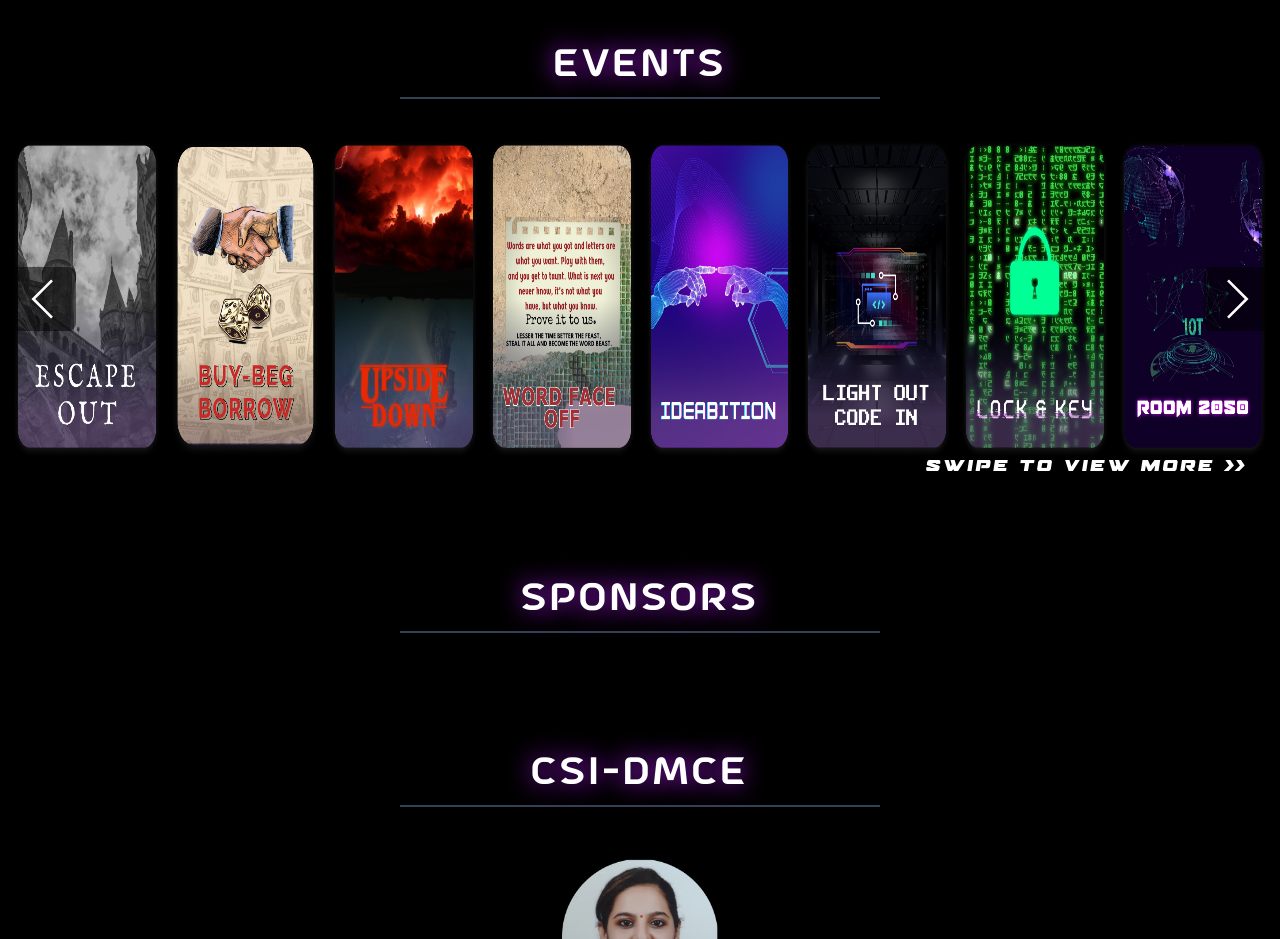
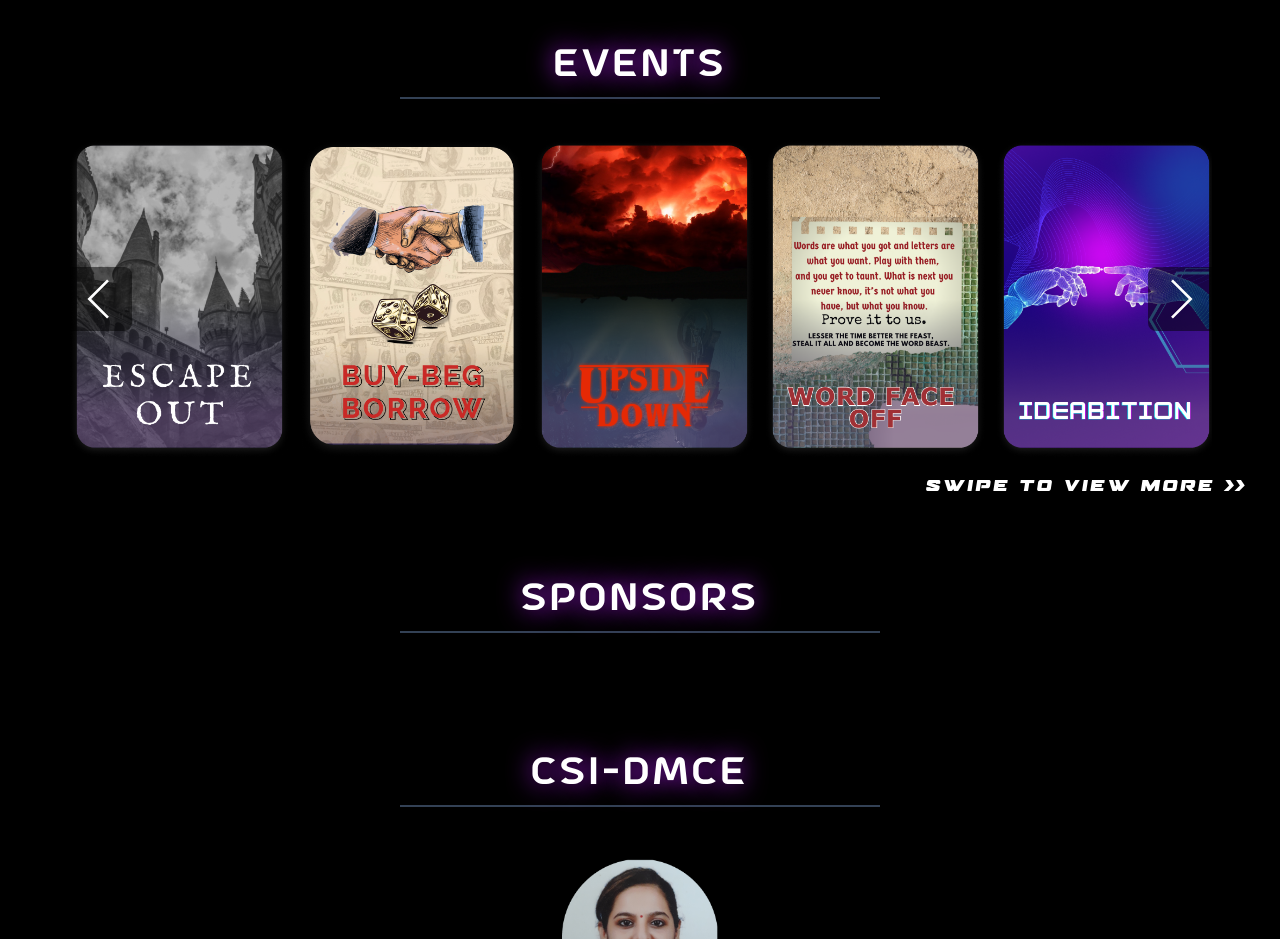
Before and after one commit to FaizanPotrick/CSI-Technitude-2022, a React (Create React App) app: page / in a window 1280 px wide. Shown: the part 1820-2759 px from the top of the page. Built offline with nearby package versions, Linux system fonts and the light colour scheme.

Commit message:
Update Events

```diff
--- a/src/components/Events.js
+++ b/src/components/Events.js
@@ -16,7 +16,7 @@
       className="relative flex flex-col items-center justify-center mt-20 py-5 px-3"
     >
       <h2 className="title">Events</h2>
-      <div className="relative">
+      <div className="relative mx-3 sm:mx-14">
         <div className="absolute left-0 z-10 flex justify-center items-center h-full">
           <svg
             className="h-10 md:h-16 cursor-pointer hover:scale-125 bg-black/50 rounded-r-lg"
@@ -41,7 +41,7 @@
         </div>
         <div
           id="carousel"
-          className="relative flex flex-shrink-0 gap-2 justify-start items-center scroll-smooth overflow-x-scroll no-scrollbar"
+          className="relative flex flex-shrink-0 gap-2 justify-start items-center scroll-smooth overflow-y-hidden overflow-x-scroll no-scrollbar"
         >
           {[
             "escape_out",
@@ -54,22 +54,18 @@
             "room2050",
           ].map((event, index) => {
             return (
-              <button
-                className="hover:scale-105"
+              <img
+                className="h-56 sm:h-64 md:h-80 cursor-pointer hover:scale-105"
                 onClick={() => setEvent(true)}
-              >
-                <img
-                  className="h-56 sm:h-64 md:h-80"
-                  src={require(`../assets/events/${event}.png`)}
-                  alt=""
-                  key={index}
-                />
-              </button>
+                key={index}
+                src={require(`../assets/events/${event}.png`)}
+                alt="Event Images"
+              />
             );
           })}
         </div>
       </div>
-      <div className="bomber-escort left-swipe text-[0.75rem] sm:text-lg md:text-xl absolute bottom-0 right-10">
+      <div className="bomber-escort left-swipe text-[0.75rem] sm:text-lg md:text-xl absolute -bottom-5 right-10">
         swipe to view more {">>"}
       </div>
       <div
```
Also changed, not shown: 1 other file (tests, documents, lock files or other folders).
